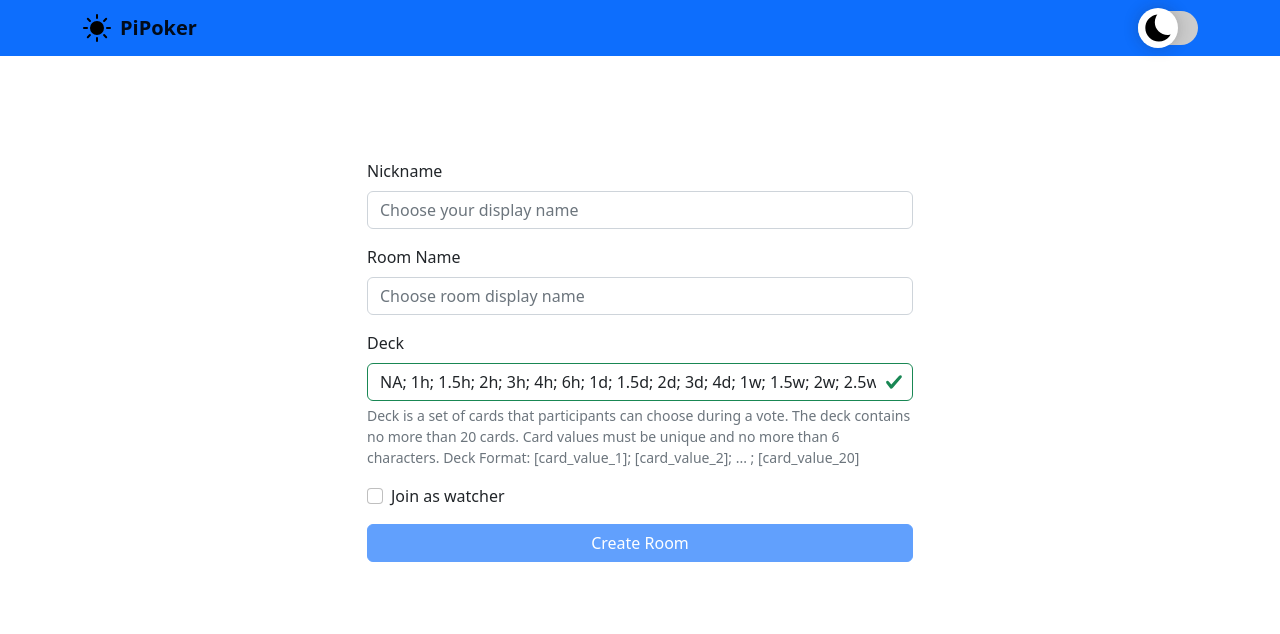
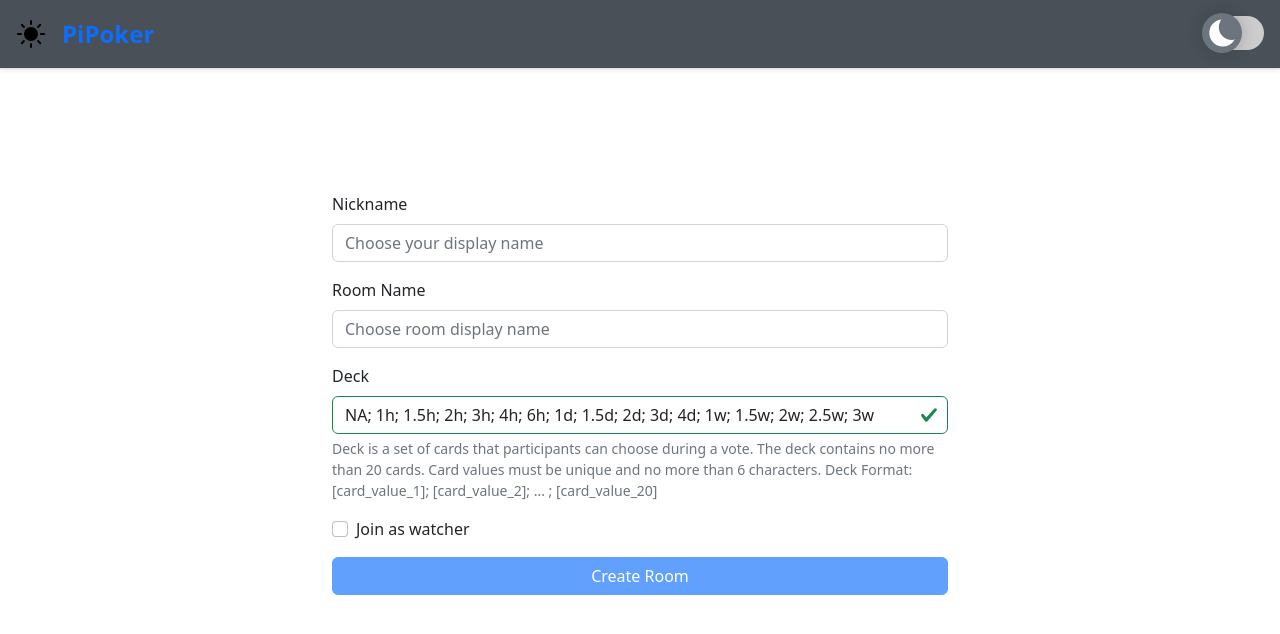
Before and after one commit to LordDetson/pipocker-web, an Angular app: page / in a window 1280 px wide. Shown: the top 634 px of the page. Built offline with nearby package versions, Linux system fonts and the light colour scheme.

Commit message:
Improved the style of the header

```diff
--- a/src/_themes.scss
+++ b/src/_themes.scss
@@ -1,8 +1,11 @@
 [data-bs-theme="light"] {
-  .navbar-brand {
-    color: white;
+  header {
+    background-color: var(--bs-gray-200)!important;
   }
 }
 
 [data-bs-theme="dark"] {
+  header {
+    background-color: var(--bs-gray-700)!important;
+  }
 }
--- a/src/app/app.component.html
+++ b/src/app/app.component.html
@@ -1 +1,2 @@
+<app-header/>
 <router-outlet></router-outlet>
--- a/src/app/create-room/create-room.component.html
+++ b/src/app/create-room/create-room.component.html
@@ -1,6 +1,5 @@
-<app-header/>
-<div class="container">
-  <div class="row align-items-center" style="height: 90vh;">
+<div class="container-fluid">
+  <div class="row align-items-center" style="height: 75vh;">
     <div class="mx-auto col-10 col-md-8 col-lg-6">
       <form novalidate [formGroup]="checkoutForm" (submit)="createRoom()">
         <div class="form-group mb-3">
--- a/src/app/header/header.component.html
+++ b/src/app/header/header.component.html
@@ -1,15 +1,11 @@
-<header class="fixed-top">
-  <nav class="navbar navbar-expand-lg bg-primary">
-    <div class="container d-flex justify-content-between">
-      <a class="navbar-brand align-items-center" href="/">
-        <img src="/assets/svg/sun.svg"
-             width="30"
-             height="30"
-             class="d-inline-block align-top me-2"
-             alt="PiPoker Logo">
-        <strong class="ml-2">PiPoker</strong>
-      </a>
-      <app-theme-switcher/>
-    </div>
-  </nav>
+<header class="d-flex flex-wrap justify-content-center py-3 mb-4 border-bottom shadow-sm">
+  <a class="d-flex align-items-center mb-3 mb-md-0 me-md-auto link-body-emphasis text-decoration-none" href="/">
+    <img src="/assets/svg/sun.svg"
+         width="30"
+         height="30"
+         class="ms-3 me-3"
+         alt="PiPoker Logo">
+    <strong class="fs-4">PiPoker</strong>
+  </a>
+  <app-theme-switcher class="me-3"/>
 </header>
--- a/src/app/room/room.component.html
+++ b/src/app/room/room.component.html
@@ -1,5 +1 @@
-<app-header/>
-<br>
-<br>
-<br>
 <h1>Hello world!</h1>
--- a/src/app/theme-switcher/theme-switcher.component.scss
+++ b/src/app/theme-switcher/theme-switcher.component.scss
@@ -31,7 +31,7 @@
   content: "";
   height: 40px;
   width: 40px;
-  left: 0px;
+  left: -2px;
   bottom: 4px;
   top: 0;
   bottom: 0;
@@ -39,17 +39,17 @@
   -webkit-transition: 0.4s;
   transition: 0.4s;
   box-shadow: 0 0px 15px #2020203d;
-  background: white url('/assets/svg/moon.svg');
+  background: var(--bs-gray-600) url('/assets/svg/moon.svg');
   background-repeat: no-repeat;
   background-position: center;
 }
 
 input:checked + .slider {
-  background-color: #2196f3;
+  background-color: var(--bs-blue);
 }
 
 input:focus + .slider {
-  box-shadow: 0 0 1px #2196f3;
+  box-shadow: 0 0 1px var(--bs-blue);
 }
 
 input:checked + .slider:before {
```
Also changed, not shown: src/assets/svg/moon.svg.
